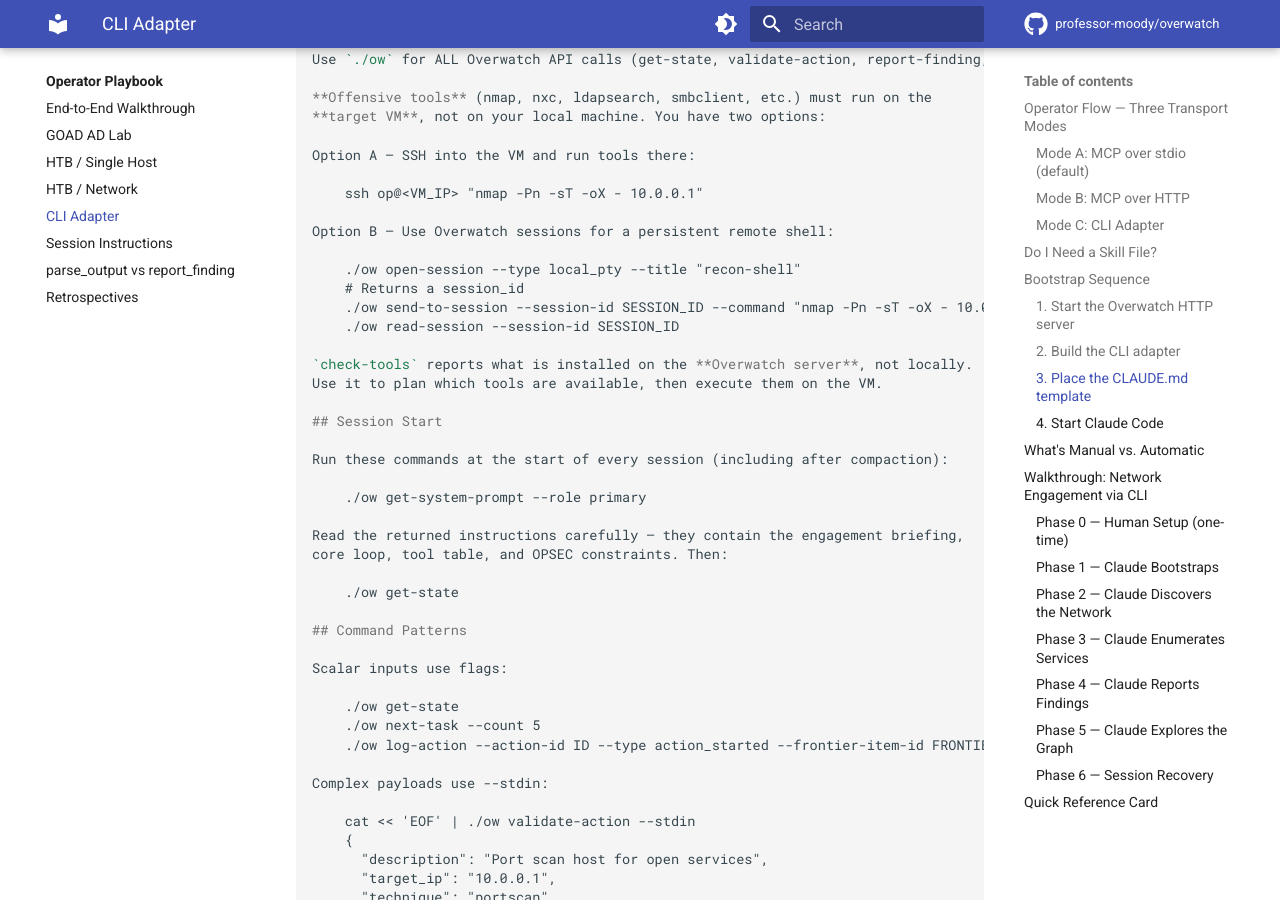
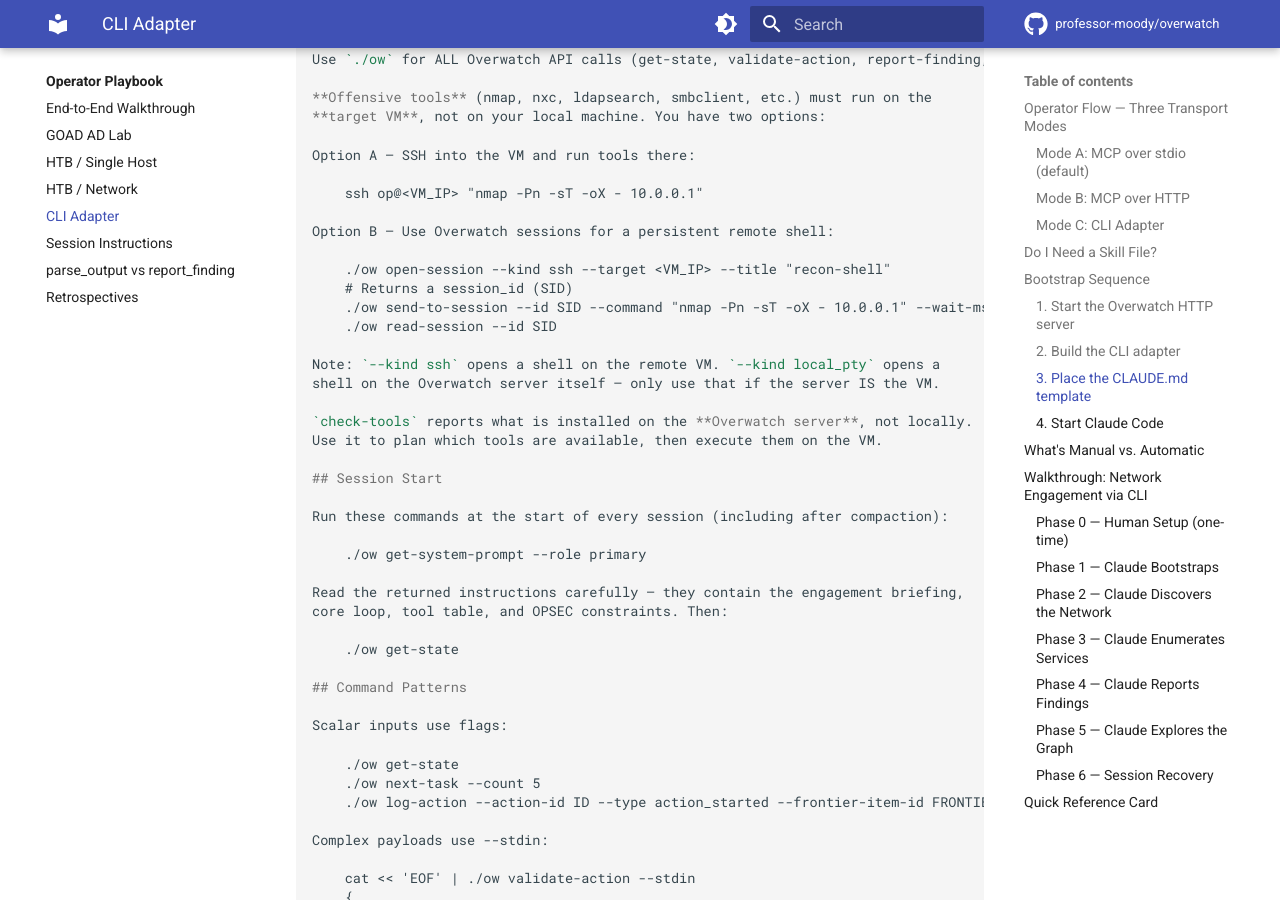
Before and after one commit to professor-moody/overwatch, an MkDocs documentation site: the page built from docs/playbook/cli-adapter.md, in a window 1280 px wide and 900 px high, scrolled down 3148 px. Built offline with MkDocs 1.6.1 and Material for MkDocs 9.7.7, drawn with Linux system fonts in a browser that asks for light colours; comment, search, counter and statistics services are not loaded; some of the changed text lies outside the part shown.

Commit message:
fix: playbook session examples — ssh kind for remote VM, correct flag names
P2: Execution model now correctly shows --kind ssh for remote tool
execution (local_pty opens a shell on the server, not the target VM).
P2: All session examples use consistent flags matching the actual CLI
adapter: --id (not --session-id), --wait-ms (not --timeout), --target
(not --host). Quick reference card shows both ssh and local_pty kinds.
Walkthrough phases updated with VM execution context.

```diff
--- a/docs/playbook/cli-adapter.md
+++ b/docs/playbook/cli-adapter.md
@@ -130,10 +130,13 @@
 
 Option B — Use Overwatch sessions for a persistent remote shell:
 
-    ./ow open-session --type local_pty --title "recon-shell"
-    # Returns a session_id
-    ./ow send-to-session --session-id SESSION_ID --command "nmap -Pn -sT -oX - 10.0.0.1" --timeout 60
-    ./ow read-session --session-id SESSION_ID
+    ./ow open-session --kind ssh --target <VM_IP> --title "recon-shell"
+    # Returns a session_id (SID)
+    ./ow send-to-session --id SID --command "nmap -Pn -sT -oX - 10.0.0.1" --wait-ms 60000
+    ./ow read-session --id SID
+
+Note: `--kind ssh` opens a shell on the remote VM. `--kind local_pty` opens a
+shell on the Overwatch server itself — only use that if the server IS the VM.
 
 `check-tools` reports what is installed on the **Overwatch server**, not locally.
 Use it to plan which tools are available, then execute them on the VM.
@@ -256,9 +259,9 @@
     ./ow report-finding --stdin # Report findings (nodes/edges with source/target)
     ./ow query-graph --stdin    # Query the graph
     ./ow check-tools            # List tools installed on the SERVER
-    ./ow open-session           # Open remote shell for tool execution
-    ./ow send-to-session        # Run command in remote session
-    ./ow read-session           # Read output from remote session
+    ./ow open-session           # Open shell (--kind ssh for remote VM, local_pty for server)
+    ./ow send-to-session        # Run command in session (--id SID --command "...")
+    ./ow read-session           # Read session output (--id SID)
     ./ow health                 # Verify connectivity
 
 ## Session Management
@@ -505,7 +508,8 @@
   ./ow call <tool_name>                # no args
 
 SESSIONS (managed shells)
-  ./ow open-session --kind pty --target 10.0.0.1 --port 22
+  ./ow open-session --kind ssh --target <VM_IP> --title "recon"  # remote shell
+  ./ow open-session --kind local_pty --title "local"             # local server shell
   ./ow write-session --id SID --data "whoami\n"
   ./ow read-session --id SID --from-pos 0
   ./ow send-to-session --id SID --command "id" --wait-ms 2000
```
